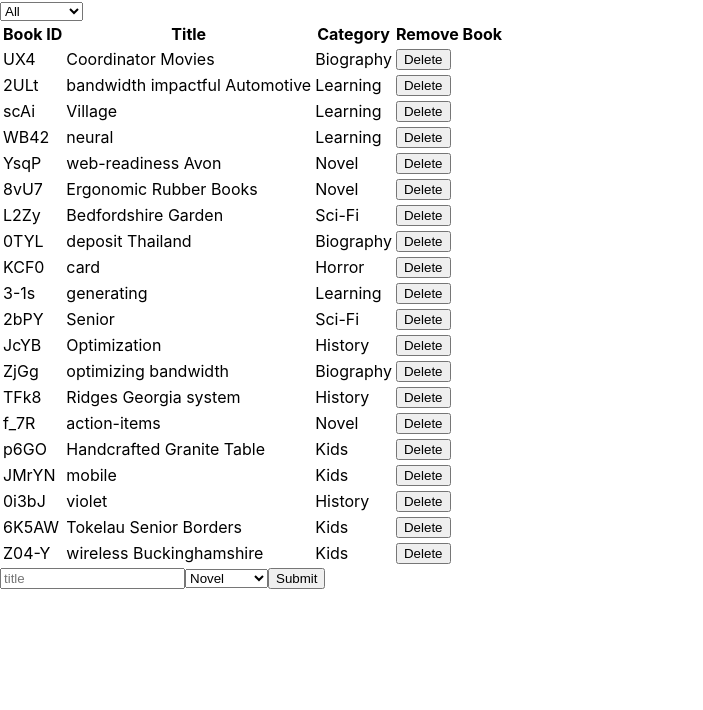
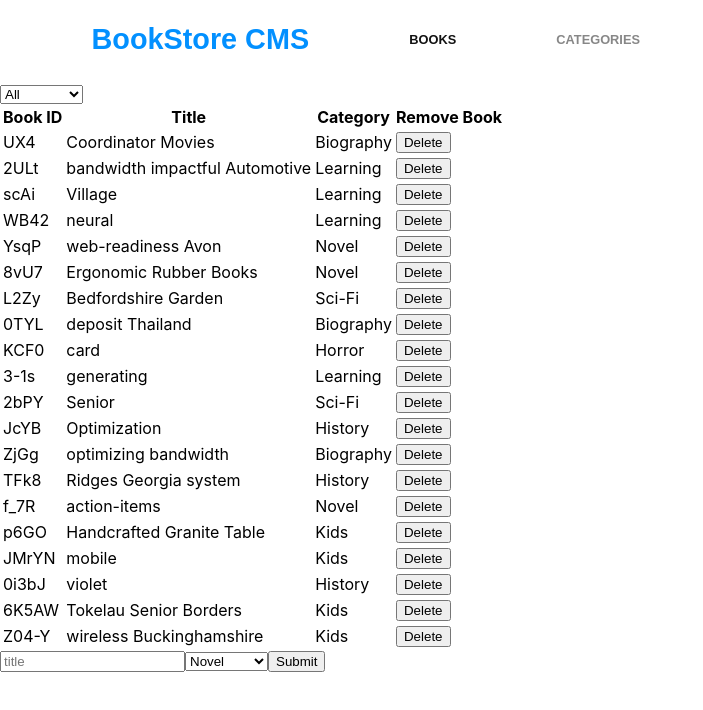
Before and after one commit to cdrani/book-cms, a React (Create React App) app: page / in a window 1280 px wide. Shown: the top 710 px of the page, without its empty margins (0-703 px from the left). Built offline with nearby package versions, Linux system fonts and the light colour scheme.

Commit message:
Header component with styles

```diff
--- a/package.json
+++ b/package.json
@@ -10,7 +10,8 @@
     "react-scripts": "2.1.1",
     "redux": "4.0.1",
     "redux-actions": "2.6.4",
-    "shortid": "2.2.14"
+    "shortid": "2.2.14",
+    "styled-components": "4.1.2"
   },
   "scripts": {
     "start": "react-scripts start",
--- a/src/components/App.js
+++ b/src/components/App.js
@@ -2,11 +2,13 @@ import React, { Component } from 'react'
 import BooksList from '../containers/BooksList'
 import BooksForm from '../containers/BooksForm'
 import CategoryFilter from '../containers/CategoryFilter'
+import Header from './Header'
 
 class App extends Component {
   render() {
     return (
       <div className="App">
+        <Header />
         <CategoryFilter />
         <BooksList />
         <BooksForm />
--- /dev/null
+++ b/src/components/Header.js
@@ -0,0 +1,57 @@
+import React from 'react'
+import styled from 'styled-components'
+
+const Nav = styled.nav`
+  background-color: #fff;
+  width: 85.7%;
+  height: 8.7%;
+  margin: 23px auto 27px auto;
+  display: flex;
+  justify-content: space-between;
+  align-content: center;
+  font-family: 'Montserrat', sans-serif;
+  font-size: 13px;
+  font-weight: bold;
+  font-style: normal;
+  font-stretch: normal;
+  line-height: normal;
+  letter-spacing: normal;
+`
+
+const LinkWrapper = styled.div`
+  display: flex;
+  justify-content: space-between;
+  align-items: center;
+  width: 50%;
+`
+
+const Link = styled.a`
+  color: #121212;
+  font-size: 0.8rem;
+  text-decoration: none;
+  text-transform: uppercase;
+`
+
+const LargeLink = styled(Link)`
+  font-size: 1.8rem;
+  color: #0290ff;
+  text-transform: none;
+`
+
+const LightLink = styled(Link)`
+  opacity: 0.5;
+`
+
+const Header = () => (
+  <header>
+    <Nav>
+      <LinkWrapper>
+        <LargeLink>BookStore CMS</LargeLink>
+        <Link>Books</Link>
+        <LightLink>Categories</LightLink>
+      </LinkWrapper>
+    </Nav>
+  </header>
+)
+
+export default Header
```
Also changed, not shown: 1 other file (tests, documents, lock files or other folders).
